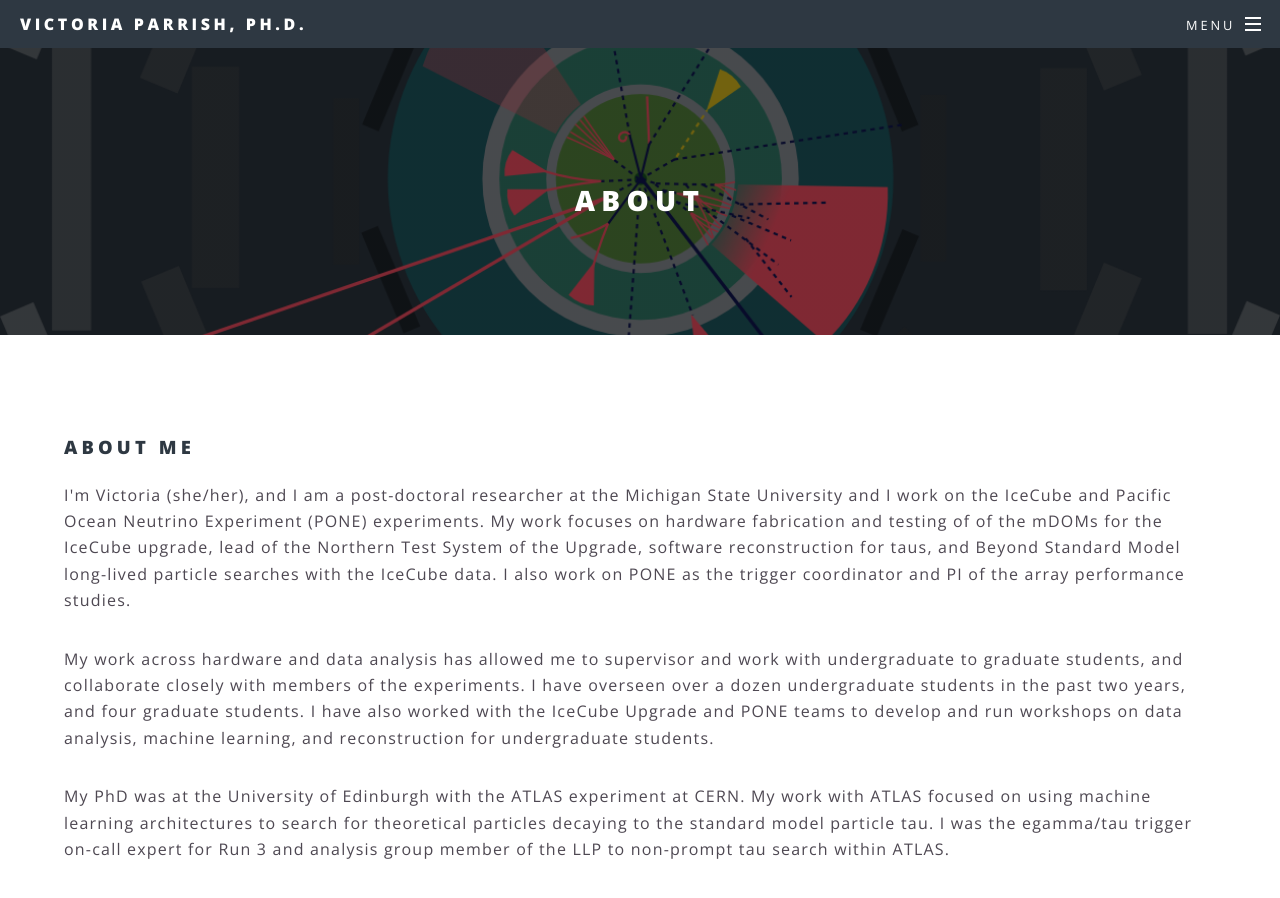
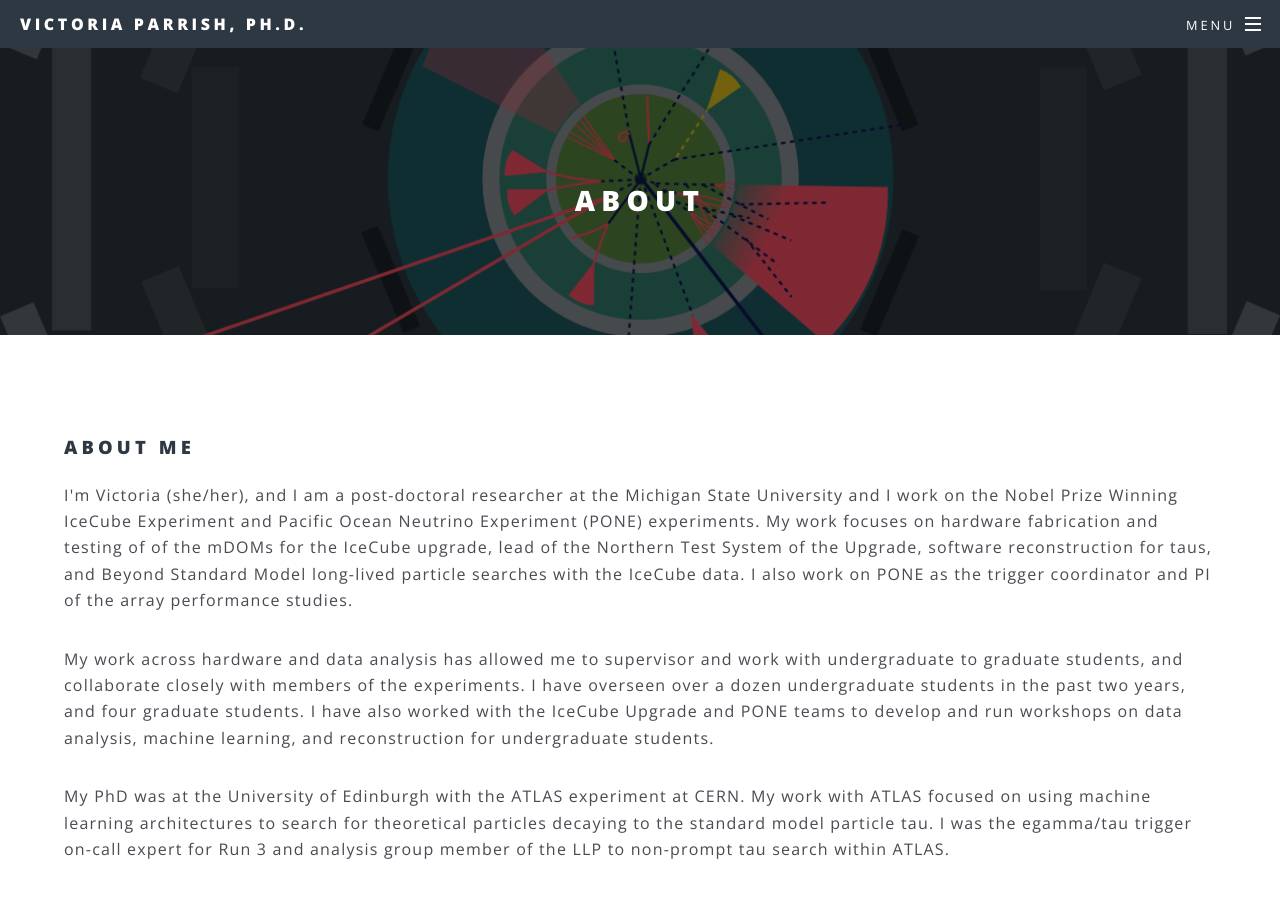
Before and after one commit to victoria-parrish/victoria-parrish.github.io, a Jekyll site: the page built from about.html, in a window 1280 px wide and 900 px high. Built offline with Jekyll 4.4.1, drawn with Linux system fonts in a browser that asks for light colours.

Commit message:
adding cv, updating nobel prize

```diff
--- a/_config.yml
+++ b/_config.yml
@@ -4,7 +4,7 @@
 # Site settings
 title: Victoria Parrish, Ph.D.
 description: |
-  Post-doctoral scholar in Experimental Particle Physics with the P-ONE and IceCube Experiments.
+  Post-doctoral scholar in Experimental Particle Physics with the P-ONE and Nobel Prize WinningIceCube Experiments.
 owner: Victoria Parrish # or company name
 first_published: 2021 # if migrating another site, the year of your first publish
 email: parrishv@msu.edu
--- a/_data/navigation.yml
+++ b/_data/navigation.yml
@@ -7,4 +7,4 @@
 - title: publications
   url: /publications/
 - title: CV
-  url: /CV.html
+  url: /CV.pdf
--- a/about.html
+++ b/about.html
@@ -3,7 +3,7 @@ layout: page
 title: about
 ---
 	<h3>About me</h3>
-	<p>I'm Victoria (she/her), and I am a post-doctoral researcher at the Michigan State University and I work on the IceCube and Pacific Ocean Neutrino Experiment (PONE) experiments. My work focuses on hardware fabrication and testing of of the mDOMs for the IceCube upgrade, lead of the Northern Test System of the Upgrade, software reconstruction for taus, and Beyond Standard Model long-lived particle searches with the IceCube data. I also work on PONE as the trigger coordinator and PI of the array performance studies.
+	<p>I'm Victoria (she/her), and I am a post-doctoral researcher at the Michigan State University and I work on the Nobel Prize Winning IceCube Experiment and Pacific Ocean Neutrino Experiment (PONE) experiments. My work focuses on hardware fabrication and testing of of the mDOMs for the IceCube upgrade, lead of the Northern Test System of the Upgrade, software reconstruction for taus, and Beyond Standard Model long-lived particle searches with the IceCube data. I also work on PONE as the trigger coordinator and PI of the array performance studies.
 </p>
 <p>
 	My work across hardware and data analysis has allowed me to supervisor and work with undergraduate to graduate students, and collaborate closely with members of the experiments. I have overseen over a dozen undergraduate students in the past two years, and four graduate students. I have also worked with the IceCube Upgrade and PONE teams to develop and run workshops on data analysis, machine learning, and reconstruction for undergraduate students.
--- a/publications.html
+++ b/publications.html
@@ -3,7 +3,7 @@ layout: page
 title: publications
 ---
 
-As a member of multiple international collaborations, I have contributed to a number of publications. Below is a selection of my recent work:
+As a member of multiple international collaborations, I have contributed to a number of publications. Please find the full list of my publications on <a href="https://inspirehep.net/authors/1941228?ui-citation-summary=true">InspireHEP</a>, or with my <a href="https://orcid.org/0000-0001-5164-9414">ORCID</a>. Below is a selection of my recent work:
 
 <h2>Analysis</h2>
 <ul>
```
Also changed, not shown: CV.html (deleted, +0 -10 lines), 1 other file.
